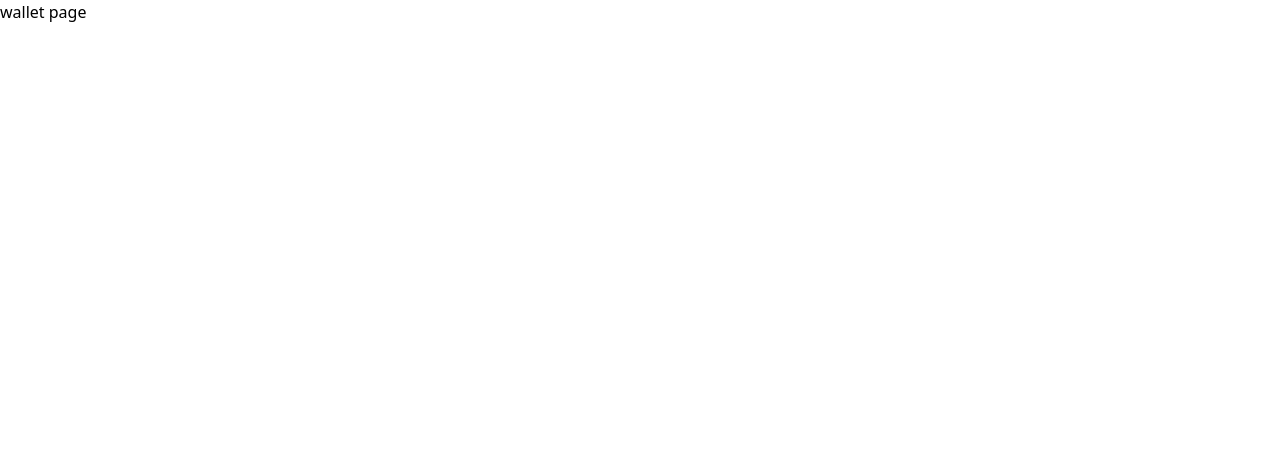
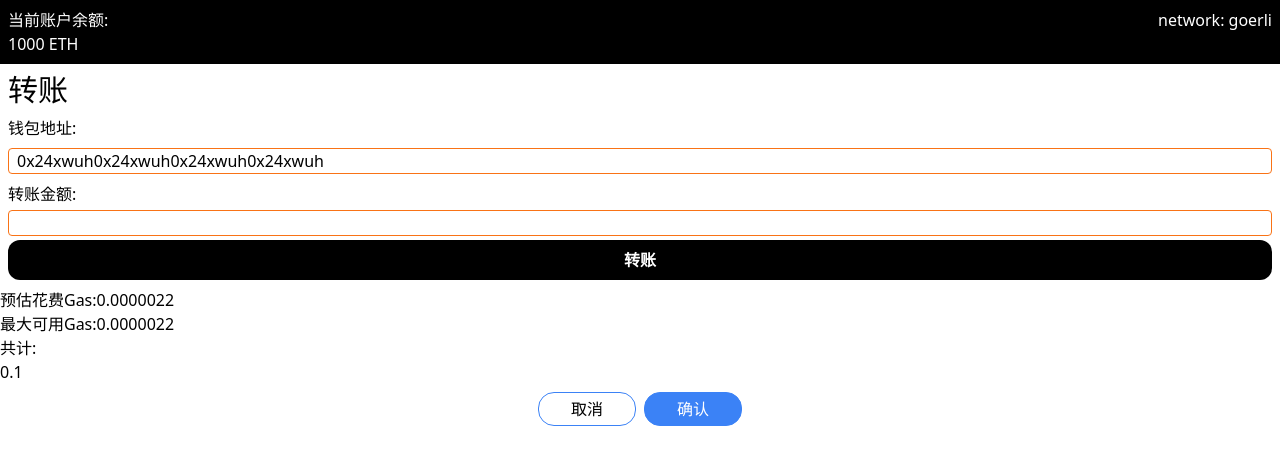
Before and after one commit to jessie717/next-wallet, a Next.js app: page /wallet in a window 1280 px wide. Shown: the top 464 px of the page. Built offline with nearby package versions, Linux system fonts and the light colour scheme.

Commit message:
feat: 完善基本页面

```diff
--- /dev/null
+++ b/src/components/detail/index.tsx
@@ -0,0 +1,35 @@
+import React from 'react'
+
+export default function Detail() {
+	return (
+		<>
+			<div>
+				<div>
+					<div>
+						<span>预估花费Gas:</span>
+						<span>0.0000022</span>
+					</div>
+
+					<div>
+						<span>最大可用Gas:</span>
+						<span>0.0000022</span>
+					</div>
+				</div>
+
+				<div>
+					<div>共计:</div>
+					<div>0.1</div>
+				</div>
+
+				<div className='my-2 flex justify-center gap-2'>
+					<div className='px-8 py-1 border border-blue-500 rounded-2xl'>
+						取消
+					</div>
+					<div className='px-8 py-1 border border-blue-500 rounded-2xl bg-blue-500 text-white'>
+						确认
+					</div>
+				</div>
+			</div>
+		</>
+	)
+}
--- a/src/pages/wallet/index.tsx
+++ b/src/pages/wallet/index.tsx
@@ -1,5 +1,39 @@
-import React from 'react'
+import Detail from '@/components/detail'
 
 export default function wallet() {
-	return <div>wallet page</div>
+	return (
+		<>
+			<div className='text-black'>
+				<div className='p-2 bg-black text-white flex justify-between'>
+					<div>
+						<span>当前账户余额:</span>
+						<div>
+							1000 <span>ETH</span>
+						</div>
+					</div>
+					<div>
+						network: <span>goerli</span>
+					</div>
+				</div>
+
+				<div className='px-2 my-2'>
+					<div className='text-3xl my-2'>转账</div>
+					<div className='my-1'>钱包地址:</div>
+					<div className='border border-orange-500 rounded px-2 my-2'>
+						0x24xwuh0x24xwuh0x24xwuh0x24xwuh
+					</div>
+					<div className='my-1'>转账金额:</div>
+					<input
+						type='text'
+						className='w-full border border-orange-500 rounded'
+					/>
+					<div className='my-1 rounded-xl bg-black text-white text-center font-bold p-2 '>
+						转账
+					</div>
+				</div>
+
+				<Detail />
+			</div>
+		</>
+	)
 }
```
